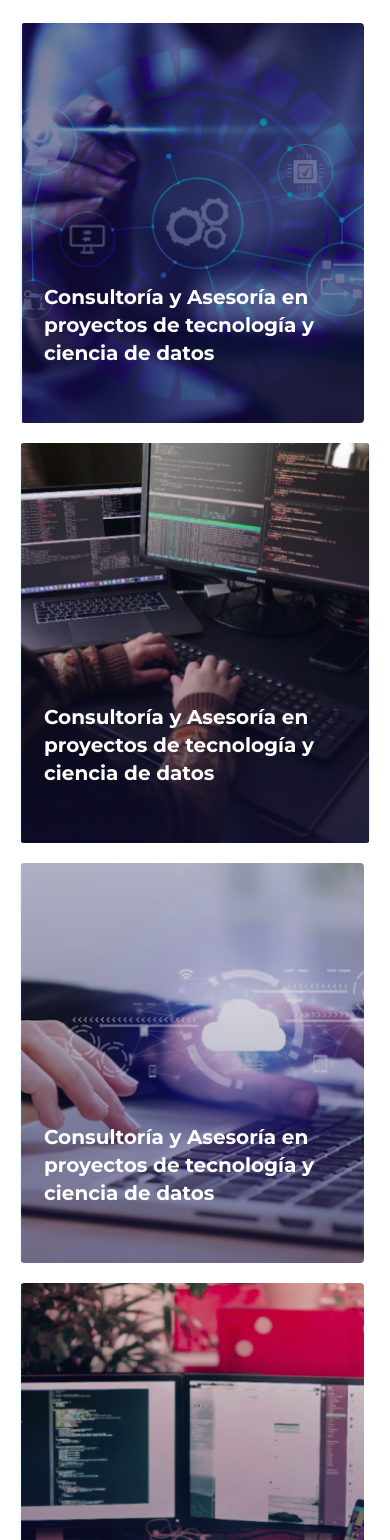
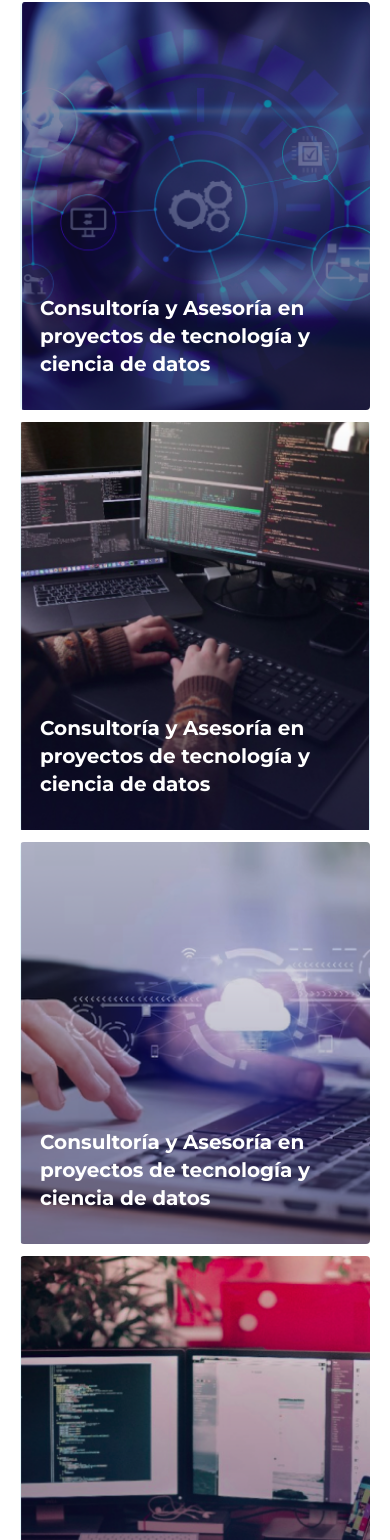
Before and after one commit to Abdullah-167/portfolio-gatsby, a Gatsby site: page /service in a window 390 px wide. Shown: the part 246-1786 px from the top of the page. Built offline with nearby package versions, Linux system fonts and the light colour scheme; Gatsby itself is replaced by a stand-in of ours.

Commit message:
commit ndone

```diff
--- a/src/Components/Views/Home/Services.tsx
+++ b/src/Components/Views/Home/Services.tsx
@@ -15,18 +15,18 @@ const Services = () => {
     >
       <div className="container">
         <h2
-          className={`text-[32px] font-bold pb-6 text-[#4E4B8B] ${isHomePage ? " mt-20" : ""
+          className={` text-[18px] sm:text-[32px] font-bold pb-6 text-[#4E4B8B] ${isHomePage ? " mt-20" : ""
             }`}
         >
           Servicios
         </h2>
-        <div className="flex flex-wrap justify-center md:grid md:grid-cols-2 lg:grid-cols-3 sm:gap-8 md:gap-12 lg:gap-16">
+        <div className=" hidden sm:grid grid-cols-1 sm:grid-cols-2 lg:grid-cols-3 gap-3 sm:gap-8 md:gap-12 lg:gap-16">
           {data.map((item, index) => {
             return (
               <div
                 className={`${isHomePage
-                    ? "sm:bg-[#C5EEFB] sm:service-hover hover:bg-transparent border hover:border-transparent border-[#C5EEFB] hover:border-[0px]"
-                    : "service-hover hover:bg-transparent sm:border hover:border-transparent sm:border-[#C5EEFB] hover:border-[0px] mb-5"
+                  ? "sm:bg-[#C5EEFB] sm:service-hover hover:bg-transparent border hover:border-transparent border-[#C5EEFB] hover:border-[0px]"
+                  : "service-hover hover:bg-transparent sm:border hover:border-transparent sm:border-[#C5EEFB] hover:border-[0px] mb-5"
                   }  overflow-hidden cursor-pointer rounded relative group sm:max-w-[340px]`}
                 key={index}
               >
@@ -43,7 +43,7 @@ const Services = () => {
                         </div>
                       </div>
                     </div>
-                    <div className="absolute top-0 left-0 inset-y-0 ">
+                    <div className="absolute top-0 left-0 inset-y-0 max-w-[350px]">
                       <div className="rounded-xl z-50 opacity-100 sm:opacity-0 group-hover:opacity-100 transition duration-300 ease-in-out cursor-pointer absolute sm:from-black/80 to-transparent bg-gradient-to-t inset-x-0 bottom-4 sm:-bottom-2 pt-30 text-white flex items-end">
                         <div>
                           <div
@@ -62,6 +62,22 @@ const Services = () => {
             );
           })}
         </div>
+        <div className=" flex sm:hidden justify-center flex-wrap">
+          {data.map((item, index) => {
+            return (
+              <Link to={item.link} key={index}>
+                <div className=" relative service-hover max-w-[350px] cursor-pointer mb-3">
+                  <div className="rounded-xl z-50 opacity-100 sm:opacity-0 group-hover:opacity-100 transition duration-300 ease-in-out cursor-pointer absolute sm:from-black/80 to-transparent bg-gradient-to-t inset-x-0 bottom-4 sm:-bottom-2 pt-30 text-white flex items-end">
+                    <div>
+                      <div className=" text-xl bottom-4 left-5 absolute inset-x-0 font-bold">{item.imgText}</div>
+                    </div>
+                  </div>
+                  {item.img}
+                </div>
+              </Link>
+            );
+          })}
+        </div>
       </div>
     </section>
   );
@@ -76,7 +92,7 @@ const data = [
     link: "/consultoría-y-asesoría",
     img: (
       <StaticImage
-        className="object-cover h-full sm:min-w-[350px] min-w-[344px]  w-full opacity-100 sm:opacity-0 group-hover:opacity-100 rounded sm:group-hover:scale-110 transition duration-300 ease-in-out"
+        className="object-cover h-full max-w-[350px] min-w-[350px] sm:min-w-[344px] w-full opacity-100 sm:opacity-0 group-hover:opacity-100 rounded sm:group-hover:scale-110 transition duration-300 ease-in-out"
         src="../../../images/card-servicios.png"
         alt={""}
       />
@@ -90,7 +106,7 @@ const data = [
     link: "/desarrollo-de-software",
     img: (
       <StaticImage
-        className="object-cover h-full min-w-[350px] sm:min-w-[344px] w-full opacity-100 sm:opacity-0 group-hover:opacity-100 sm:group-hover:scale-110 transition duration-300 ease-in-out"
+        className="object-cover h-full max-w-[350px] min-w-[350px] sm:min-w-[344px] w-full opacity-100 sm:opacity-0 group-hover:opacity-100 sm:group-hover:scale-110 transition duration-300 ease-in-out"
         src="../../../images/card-servicios-2.png"
         alt={""}
       />
@@ -105,7 +121,7 @@ const data = [
     link: "/automatización-de-procesos",
     img: (
       <StaticImage
-        className="object-cover h-full sm:min-w-[350px] min-w-[344px]  w-full opacity-100 sm:opacity-0 group-hover:opacity-100 rounded sm:group-hover:scale-110 transition duration-300 ease-in-out"
+        className="object-cover h-full max-w-[350px] min-w-[350px] sm:min-w-[344px] w-full opacity-100 sm:opacity-0 group-hover:opacity-100 rounded sm:group-hover:scale-110 transition duration-300 ease-in-out"
         src="../../../images/card-servicios-3.png"
         alt={""}
       />
@@ -119,7 +135,7 @@ const data = [
     link: "/cloud-computing",
     img: (
       <StaticImage
-        className="object-cover h-full sm:min-w-[350px] min-w-[344px]  w-full opacity-100 sm:opacity-0 group-hover:opacity-100 rounded sm:group-hover:scale-110 transition duration-300 ease-in-out"
+        className="object-cover h-full max-w-[350px] min-w-[350px] sm:min-w-[344px] w-full opacity-100 sm:opacity-0 group-hover:opacity-100 rounded sm:group-hover:scale-110 transition duration-300 ease-in-out"
         src="../../../images/card-servicios-4.png"
         alt={""}
       />
@@ -133,7 +149,7 @@ const data = [
     link: "/ciencia-de-datos",
     img: (
       <StaticImage
-        className="object-cover h-full sm:min-w-[350px] min-w-[344px]  w-full opacity-100 sm:opacity-0 group-hover:opacity-100 rounded sm:group-hover:scale-110 transition duration-300 ease-in-out"
+        className="object-cover h-full max-w-[350px] min-w-[350px] sm:min-w-[344px] w-full opacity-100 sm:opacity-0 group-hover:opacity-100 rounded sm:group-hover:scale-110 transition duration-300 ease-in-out"
         src="../../../images/card-servicios-5.png"
         alt={""}
       />
@@ -147,7 +163,7 @@ const data = [
     link: "/servicios-gestionados",
     img: (
       <StaticImage
-        className="object-cover h-full sm:min-w-[350px] min-w-[344px]  w-full opacity-100 sm:opacity-0 group-hover:opacity-100 rounded sm:group-hover:scale-110 transition duration-300 ease-in-out"
+        className="object-cover h-full max-w-[350px] min-w-[350px] sm:min-w-[344px] w-full opacity-100 sm:opacity-0 group-hover:opacity-100 rounded sm:group-hover:scale-110 transition duration-300 ease-in-out"
         src="../../../images/card-servicios-6.png"
         alt={""}
       />
```
